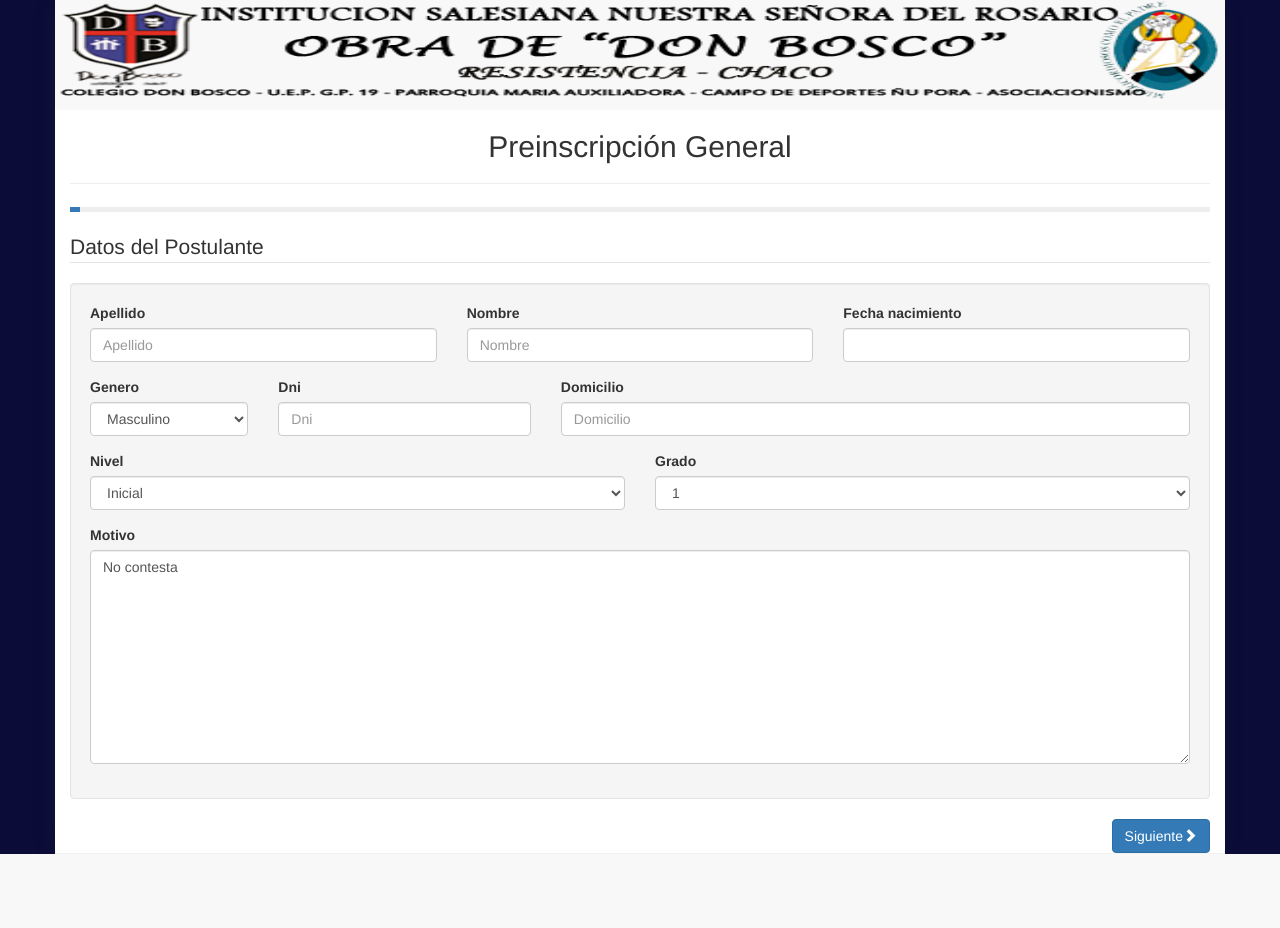
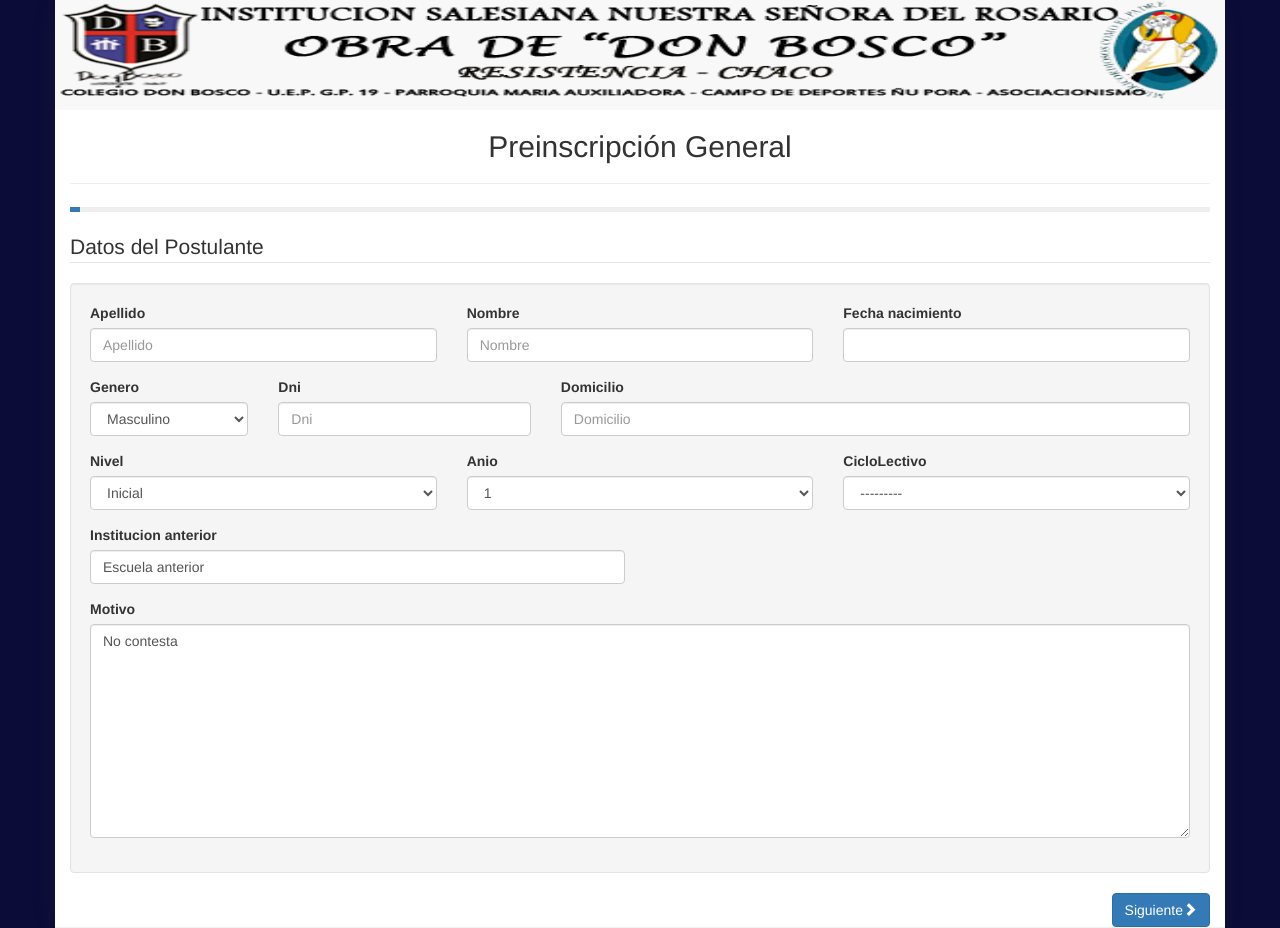
Before and after one commit to gabrielhruza/habilitacion, a Django app: page /pg/new/ in a window 1280 px wide. Before the commit the page ends 854 px from the top, so only its background shows below. Run offline with Django 3.2, Linux system fonts and the light colour scheme; data comes from the database, SQL or seed files in the repository; some libraries are stand-ins or nearby versions.

Commit message:
52% 2da entrega

```diff
--- a/pg/forms.py
+++ b/pg/forms.py
@@ -5,10 +5,9 @@ from datetime import date
 class PgForm(forms.ModelForm):
     class Meta:
         model = PreinscripcionGeneral
-        fields = ['nivel', 'grado', 'motivo']
-        exclude = ['nro_de_preinscripto',
-                   'estado', 'postulante',
-                   'cicloLectivo', 'confirmado', 'fecha_confirmado']
+        fields = ['nivel', 'anio','cicloLectivo', 'institucion_anterior','motivo']
+        exclude = ['nro_de_preinscripto', 'estado', 'postulante', 'confirmado',
+            'fecha_confirmado']
 
     def clean_motivo(self):
         caja = self.cleaned_data.get('motivo')
--- a/pg/templates/pg/pg/comprobante.html
+++ b/pg/templates/pg/pg/comprobante.html
@@ -57,6 +57,8 @@
             <ul style="list-style-type:disc">
                 <li><b>Número de Preinscripción:</b> {{ postulante.pg.nro_de_preinscripto }}</li>
                 <li><b>Fecha:</b> {{ postulante.pg.fecha }} {{ postulante.pg.hora }} hs.</li>
+                <li><b>Nivel:</b> {{ postulante.pg.nivel }} </li>
+                <li><b>Anio:</b> {{ postulante.pg.anio }} </li>
             </ul>
 
             <div class='header'>
--- a/pg/templates/pg/pg/new.html
+++ b/pg/templates/pg/pg/new.html
@@ -98,11 +98,17 @@
     <div class="col-md-7 col-xs-12">
     {% bootstrap_field formpostulante.domicilio %}
     </div>
-    <div class="col-md-6 col-xs-6">
+    <div class="col-md-4 col-xs-6">
         {% bootstrap_field formpg.nivel %}
     </div>
-    <div class="col-md-6 col-xs-6">
-        {% bootstrap_field formpg.grado %}
+    <div class="col-md-4 col-xs-6">
+        {% bootstrap_field formpg.anio %}
+    </div>
+    <div class="col-md-4 col-xs-6">
+        {% bootstrap_field formpg.cicloLectivo %}
+    </div>
+    <div class="col-md-6 col-xs-12">
+        {% bootstrap_field formpg.institucion_anterior %}
     </div>
     <div class="col-md-12 col-xs-12">
         {% bootstrap_field formpg.motivo %}
--- a/pg/views.py
+++ b/pg/views.py
@@ -91,10 +91,7 @@ def pg_new(request):
       formmadre   = formmadre.save()
       formvivecon = formvivecon.save()
 
-      ciclo_lectivo  = CicloLectivo.objects.get(pk=1)
       formpg		= formpg.save()
-      formpg.cicloLectivo = ciclo_lectivo
-      formpg.save()
 
       formpostulante.padre  	= formpadre
       formpostulante.madre  	= formmadre
--- a/preinscripcion/forms.py
+++ b/preinscripcion/forms.py
@@ -43,9 +43,6 @@ class PostulanteForm(forms.ModelForm):
 
         if not dni.isdigit():
             raise forms.ValidationError("Ingrese solamente numeros")
-        else:
-            if int(dni) < 40000000:
-                raise forms.ValidationError("Ingrese un dni valido")
         return dni
 
     def clean_fecha_nacimiento(self):
--- a/preinscripcion/models.py
+++ b/preinscripcion/models.py
@@ -19,6 +19,9 @@ class CicloLectivo(models.Model):
     vacantes                = models.PositiveIntegerField()
     ultimo_nro_sorteo       = models.PositiveIntegerField(default=0)
     fecha_dia_sorteo        = models.DateField() #agregar en modelo
+
+    def __str__(self):
+     return str(self.fecha_apertura_ciclo.year)
 
 
 class Preinscripcion(models.Model):
@@ -81,7 +84,8 @@ class PreinscripcionGeneral(Preinscripcion):
     )
 
     nivel = models.CharField(max_length=10, choices=NIVEL, default='INICIAL')
-    grado = models.CharField(max_length=1, choices=GRADO, default='1')
+    anio = models.CharField(max_length=1, choices=GRADO, default='1')
+    institucion_anterior = models.CharField(max_length=200, default='Escuela anterior')
     cubrio_vacante = models.BooleanField(default=False)
 
 
```
Also changed, not shown: preinscripcion/migrations/0010_preinscripciongeneral_institucionanterior.py (added), preinscripcion/migrations/0011_auto_20170911_2024.py (added), preinscripcion/migrations/0012_auto_20170911_2027.py (added).
